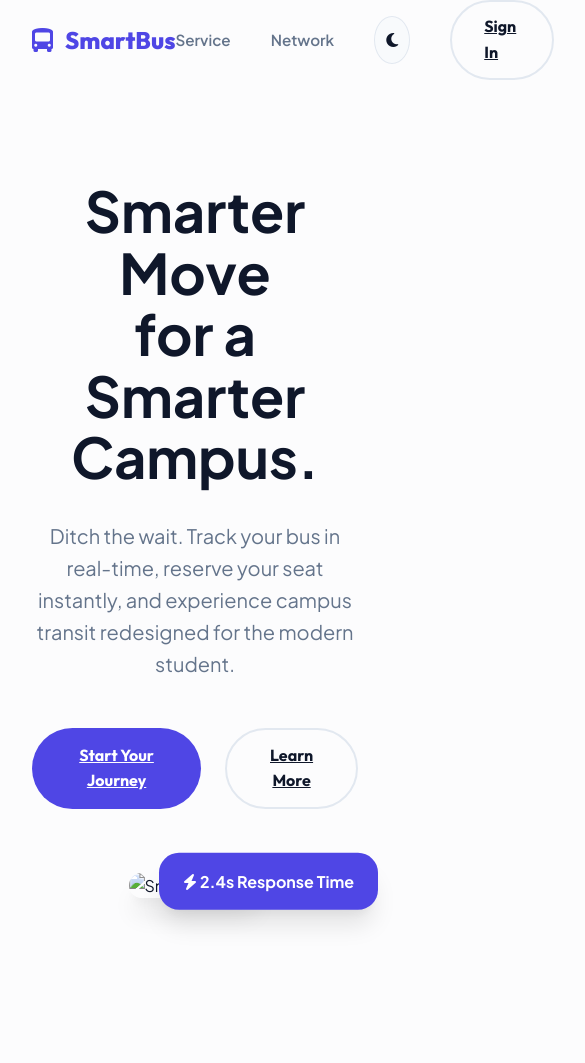
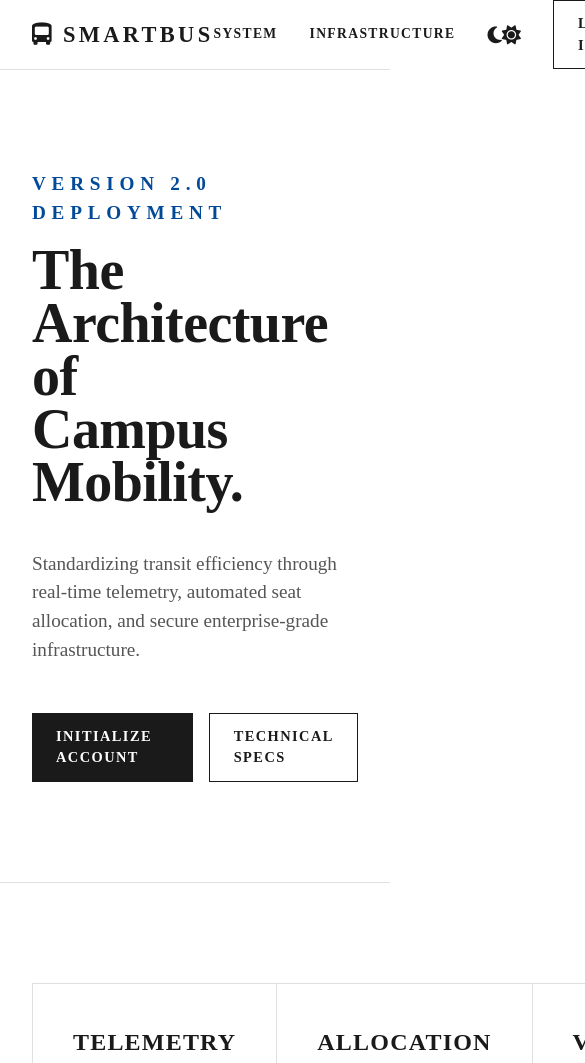
Before and after one commit to SekhSujonHaque2005/Bus-Management-System, a website: page frontend/index.html in a window 390 px wide. Shown: the top 1063 px of the page, 585 px wide, since content can reach past the window. Drawn offline with Linux system fonts and the light colour scheme.

Commit message:
Fix Render port binding and apply Industry Standard Corporate UI (Times New Roman)

```diff
--- a/frontend/css/style.css
+++ b/frontend/css/style.css
@@ -1,61 +1,43 @@
-@import url('https://fonts.googleapis.com/css2?family=Outfit:wght@300;400;500;600;700;800&family=Plus+Jakarta+Sans:ital,wght@0,300;0,400;0,500;0,600;0,700;0,800;1,400&display=swap');
+/*
+   PROFESSIONAL INDUSTRY STANDARD DESIGN SYSTEM
+   Theme: Corporate Excellence / Academic Prestige
+   Font: Times New Roman (Serif)
+*/
 
 :root {
-    /* Light Theme - Handcrafted Palette */
-    --p-50: #f0f4ff;
-    --p-100: #e0e7ff;
-    --p-200: #c7d2fe;
-    --p-600: #4f46e5;
-    --p-700: #4338ca;
-    --p-900: #312e81;
+    /* Industry Standard Palette */
+    --primary: #1a1a1a;        /* Deep Carbon */
+    --primary-alt: #333333;
+    --accent: #2c3e50;        /* Midnight Slate */
+    --brand: #004a99;         /* Corporate Blue */
 
-    --primary: var(--p-600);
-    --primary-alt: var(--p-700);
-    --secondary: #8b5cf6;
-    --accent: #f43f5e;
+    --bg-main: #ffffff;
+    --bg-surface: #fcfcfc;
+    --bg-dark: #111111;
 
-    --bg-main: #fcfcfd;
-    --bg-card: #ffffff;
-    --bg-glass: rgba(255, 255, 255, 0.7);
+    --text-main: #1a1a1a;
+    --text-muted: #555555;
+    --text-light: #888888;
+    --text-white: #ffffff;
 
-    --text-main: #0f172a;
-    --text-muted: #64748b;
-    --text-inverse: #ffffff;
+    --border: #e0e0e0;
+    --border-light: #f0f0f0;
 
-    --border: #e2e8f0;
-    --surface: #f8fafc;
+    --radius-sm: 0px;         /* Sharp corners for professional look */
+    --radius-md: 4px;         /* Subtle rounding only where needed */
 
-    --shadow-soft: 0 4px 6px -1px rgba(0, 0, 0, 0.05), 0 2px 4px -1px rgba(0, 0, 0, 0.03);
-    --shadow-premium: 0 20px 25px -5px rgba(0, 0, 0, 0.1), 0 10px 10px -5px rgba(0, 0, 0, 0.04);
+    --font-serif: "Times New Roman", Times, serif;
 
-    --radius-sm: 12px;
-    --radius-md: 20px;
-    --radius-lg: 32px;
-    --radius-full: 9999px;
-
-    --font-main: 'Plus Jakarta Sans', sans-serif;
-    --font-display: 'Outfit', sans-serif;
-
-    --transition: all 0.4s cubic-bezier(0.23, 1, 0.32, 1);
+    --transition: 0.2s cubic-bezier(0.4, 0, 0.2, 1);
 }
 
-/* Dark Theme Overrides */
 [data-theme="dark"] {
-    --bg-main: #020617;
-    --bg-card: #0f172a;
-    --bg-glass: rgba(15, 23, 42, 0.7);
-
-    --text-main: #f8fafc;
-    --text-muted: #94a3b8;
-
-    --border: #1e293b;
-    --surface: #0f172a;
-
-    --primary: #818cf8;
-    --primary-alt: #6366f1;
-
-    --shadow-soft: 0 4px 6px -1px rgba(0, 0, 0, 0.3);
-    --shadow-premium: 0 20px 25px -5px rgba(0, 0, 0, 0.5);
+    --bg-main: #000000;
+    --bg-surface: #0a0a0a;
+    --text-main: #ffffff;
+    --text-muted: #aaaaaa;
+    --border: #222222;
+    --primary: #ffffff;
 }
 
 * {
@@ -65,218 +47,182 @@
 }
 
 body {
-    font-family: var(--font-main);
+    font-family: var(--font-serif);
     background-color: var(--bg-main);
     color: var(--text-main);
-    line-height: 1.6;
-    transition: background-color 0.5s ease, color 0.5s ease;
+    line-height: 1.5;
+    -webkit-font-smoothing: antialiased;
 }
 
-/* Custom Scrollbar */
-::-webkit-scrollbar { width: 8px; }
-::-webkit-scrollbar-track { background: var(--bg-main); }
-::-webkit-scrollbar-thumb { background: var(--border); border-radius: 10px; }
-::-webkit-scrollbar-thumb:hover { background: var(--text-muted); }
+/* --- TYPOGRAPHY --- */
+h1, h2, h3, h4, h5, h6 {
+    font-weight: 700;
+    letter-spacing: -0.01em;
+    color: var(--text-main);
+    margin-bottom: 1rem;
+}
 
-/* --- PREMIUM UI COMPONENTS --- */
+p { margin-bottom: 1rem; }
 
+/* --- BUTTONS --- */
+.premium-btn {
+    display: inline-flex;
+    align-items: center;
+    justify-content: center;
+    padding: 0.75rem 1.5rem;
+    font-family: var(--font-serif);
+    font-weight: 700;
+    font-size: 0.9rem;
+    text-transform: uppercase;
+    letter-spacing: 0.1em;
+    cursor: pointer;
+    transition: var(--transition);
+    border: none;
+    text-decoration: none;
+}
+
+.btn-fill {
+    background: var(--primary);
+    color: var(--bg-main);
+}
+
+.btn-fill:hover {
+    background: var(--brand);
+    color: white;
+}
+
+.btn-outline {
+    background: transparent;
+    border: 1px solid var(--primary);
+    color: var(--primary);
+}
+
+.btn-outline:hover {
+    background: var(--primary);
+    color: var(--bg-main);
+}
+
+/* --- LAYOUT --- */
+.nav-container {
+    max-width: 1200px;
+    margin: 0 auto;
+    padding: 0 2rem;
+}
+
+nav {
+    border-bottom: 1px solid var(--border);
+    height: 70px;
+    display: flex;
+    align-items: center;
+    background: var(--bg-main);
+}
+
+.nav-brand {
+    font-size: 1.4rem;
+    font-weight: 900;
+    text-transform: uppercase;
+    letter-spacing: 0.15em;
+    color: var(--text-main);
+    text-decoration: none;
+    display: flex;
+    align-items: center;
+    gap: 0.5rem;
+}
+
+.nav-links {
+    margin-left: auto;
+    display: flex;
+    align-items: center;
+    gap: 2rem;
+}
+
+.nav-link {
+    text-decoration: none;
+    color: var(--text-main);
+    font-weight: 700;
+    font-size: 0.85rem;
+    text-transform: uppercase;
+    letter-spacing: 0.1em;
+}
+
+/* --- HERO --- */
+.hero {
+    padding: 100px 0;
+    border-bottom: 1px solid var(--border);
+}
+
+.hero-text h1 {
+    font-size: 5rem;
+    line-height: 0.95;
+    margin-bottom: 2.5rem;
+}
+
+.hero-text p {
+    font-size: 1.2rem;
+    max-width: 600px;
+    color: var(--text-muted);
+    margin-bottom: 3rem;
+}
+
+/* --- CARDS --- */
 .handcrafted-card {
-    background: var(--bg-card);
     border: 1px solid var(--border);
-    border-radius: var(--radius-md);
-    padding: 2rem;
-    box-shadow: var(--shadow-soft);
+    padding: 2.5rem;
     transition: var(--transition);
 }
 
 .handcrafted-card:hover {
-    transform: translateY(-5px);
-    box-shadow: var(--shadow-premium);
-    border-color: var(--primary);
+    border-color: var(--brand);
 }
 
-.premium-btn {
-    display: inline-flex;
-    align-items: center;
-    gap: 0.75rem;
-    padding: 0.8rem 2rem;
-    border-radius: var(--radius-full);
-    font-family: var(--font-display);
-    font-weight: 700;
-    font-size: 1rem;
-    cursor: pointer;
-    transition: var(--transition);
-    border: none;
-    position: relative;
-    overflow: hidden;
-    z-index: 1;
-}
-
-.btn-fill {
-    background: var(--primary);
-    color: white;
-}
-
-.btn-fill:hover {
-    background: var(--primary-alt);
-    transform: scale(1.03);
-    box-shadow: 0 10px 20px -5px var(--primary);
-}
-
-.btn-outline {
-    background: transparent;
-    border: 2px solid var(--border);
-    color: var(--text-main);
-}
-
-.btn-outline:hover {
-    border-color: var(--primary);
-    color: var(--primary);
+.handcrafted-card h3 {
+    font-size: 1.5rem;
+    text-transform: uppercase;
+    letter-spacing: 0.05em;
 }
 
 /* --- THEME TOGGLE --- */
 .theme-toggle {
-    width: 48px;
-    height: 48px;
-    border-radius: 50%;
-    background: var(--surface);
-    border: 1px solid var(--border);
-    display: flex;
-    align-items: center;
-    justify-content: center;
     cursor: pointer;
-    transition: var(--transition);
-    color: var(--text-main);
-}
-
-.theme-toggle:hover {
-    background: var(--primary);
-    color: white;
-    transform: rotate(15deg);
-}
-
-.theme-toggle .fa-sun { display: none; }
-[data-theme="dark"] .theme-toggle .fa-sun { display: block; }
-[data-theme="dark"] .theme-toggle .fa-moon { display: none; }
-
-/* --- NAV BAR --- */
-nav {
-    position: fixed;
-    top: 0; left: 0; right: 0;
-    z-index: 1000;
-    height: 80px;
-    display: flex;
-    align-items: center;
-    transition: var(--transition);
-}
-
-nav.scrolled {
-    height: 70px;
-    background: var(--bg-glass);
-    backdrop-filter: blur(20px);
-    -webkit-backdrop-filter: blur(20px);
-    border-bottom: 1px solid var(--border);
-}
-
-.nav-container {
-    width: 100%;
-    max-width: 1400px;
-    margin: 0 auto;
-    padding: 0 2rem;
-    display: flex;
-    justify-content: space-between;
-    align-items: center;
-}
-
-.nav-brand {
-    font-family: var(--font-display);
-    font-weight: 800;
-    font-size: 1.5rem;
-    color: var(--primary);
-    text-decoration: none;
-    display: flex;
-    align-items: center;
-    gap: 0.75rem;
-}
-
-.nav-links {
-    display: flex;
-    align-items: center;
-    gap: 2.5rem;
-}
-
-.nav-link {
-    text-decoration: none;
-    color: var(--text-muted);
-    font-weight: 600;
-    font-size: 0.95rem;
-    transition: var(--transition);
-}
-
-.nav-link:hover {
-    color: var(--primary);
-}
-
-/* --- HERO SECTION --- */
-.hero {
-    padding: 180px 0 100px;
-    min-height: 100vh;
+    font-size: 1.2rem;
     display: flex;
     align-items: center;
 }
 
-.hero-grid {
+[data-theme="dark"] .fa-moon { display: none; }
+[data-theme="dark"] .fa-sun { display: inline-block; }
+.fa-sun { display: none; }
+
+/* --- DASHBOARD --- */
+.dashboard-wrapper {
     display: grid;
-    grid-template-columns: 1.2fr 1fr;
-    gap: 4rem;
-    align-items: center;
+    grid-template-columns: 260px 1fr;
+    min-height: 100vh;
 }
 
-.hero-text h1 {
-    font-size: 4.5rem;
-    line-height: 1.1;
-    margin-bottom: 2rem;
-    color: var(--text-main);
+.sidebar {
+    border-right: 1px solid var(--border);
+    padding: 2rem;
 }
 
-.hero-text p {
-    font-size: 1.25rem;
-    color: var(--text-muted);
-    margin-bottom: 3rem;
-    max-width: 540px;
+.dashboard-content {
+    padding: 3rem;
+    background: var(--bg-surface);
 }
 
-.hero-image {
-    position: relative;
+.stat-card {
+    border: 1px solid var(--border);
+    background: var(--bg-main);
+    padding: 2rem;
 }
 
-.hero-image img {
-    width: 100%;
-    border-radius: var(--radius-lg);
-    box-shadow: var(--shadow-premium);
-}
-
-.hero-badge {
-    position: absolute;
-    top: -20px;
-    right: -20px;
-    background: var(--primary);
-    color: white;
-    padding: 1rem 1.5rem;
-    border-radius: var(--radius-md);
+.stat-card .value {
+    font-size: 3rem;
     font-weight: 700;
-    box-shadow: var(--shadow-premium);
-    animation: float 3s ease-in-out infinite;
-}
-
-@keyframes float {
-    0%, 100% { transform: translateY(0); }
-    50% { transform: translateY(-10px); }
 }
 
 /* --- RESPONSIVE --- */
-@media (max-width: 1024px) {
-    .hero-grid { grid-template-columns: 1fr; text-align: center; }
-    .hero-text p { margin: 0 auto 3rem; }
+@media (max-width: 900px) {
     .hero-text h1 { font-size: 3.5rem; }
+    .dashboard-wrapper { grid-template-columns: 1fr; }
 }
--- a/frontend/index.html
+++ b/frontend/index.html
@@ -3,46 +3,41 @@
 <head>
     <meta charset="UTF-8">
     <meta name="viewport" content="width=device-width, initial-scale=1.0">
-    <title>LPU Smart Bus | Seamless Campus Mobility</title>
+    <title>SMARTBUS | Enterprise Campus Transit</title>
     <link rel="stylesheet" href="css/style.css">
     <link rel="stylesheet" href="https://cdnjs.cloudflare.com/ajax/libs/font-awesome/6.4.0/css/all.min.css">
 </head>
 <body>
 
-    <nav id="navbar">
-        <div class="nav-container">
+    <nav>
+        <div class="nav-container" style="width: 100%; display: flex; align-items: center;">
             <a href="index.html" class="nav-brand">
-                <i class="fas fa-bus-simple"></i>
-                SmartBus
+                <i class="fas fa-bus-alt"></i>
+                SMARTBUS
             </a>
             <div class="nav-links">
-                <a href="#features" class="nav-link">Service</a>
-                <a href="#tracking" class="nav-link">Network</a>
+                <a href="#features" class="nav-link">System</a>
+                <a href="#network" class="nav-link">Infrastructure</a>
                 <div class="theme-toggle" id="themeToggle">
                     <i class="fas fa-moon"></i>
                     <i class="fas fa-sun"></i>
                 </div>
-                <a href="login.html" class="premium-btn btn-outline">Sign In</a>
-                <a href="register.html" class="premium-btn btn-fill">Get Started</a>
+                <a href="login.html" class="premium-btn btn-outline">Log In</a>
+                <a href="register.html" class="premium-btn btn-fill">Request Access</a>
             </div>
         </div>
     </nav>
 
     <main>
         <section class="hero">
-            <div class="nav-container hero-grid">
+            <div class="nav-container">
                 <div class="hero-text">
-                    <h1>Smarter Move <br>for a Smarter Campus.</h1>
-                    <p>Ditch the wait. Track your bus in real-time, reserve your seat instantly, and experience campus transit redesigned for the modern student.</p>
-                    <div style="display: flex; gap: 1.5rem;">
-                        <a href="register.html" class="premium-btn btn-fill">Start Your Journey</a>
-                        <a href="#features" class="premium-btn btn-outline">Learn More</a>
-                    </div>
-                </div>
-                <div class="hero-image">
-                    <img src="premium_bus_app_hero_1777291366862.png" alt="Smart Bus Hero">
-                    <div class="hero-badge">
-                        <i class="fas fa-bolt"></i> 2.4s Response Time
+                    <p style="text-transform: uppercase; letter-spacing: 0.3em; font-weight: 700; color: var(--brand); margin-bottom: 1rem;">Version 2.0 Deployment</p>
+                    <h1>The Architecture of <br>Campus Mobility.</h1>
+                    <p>Standardizing transit efficiency through real-time telemetry, automated seat allocation, and secure enterprise-grade infrastructure.</p>
+                    <div style="display: flex; gap: 1rem;">
+                        <a href="register.html" class="premium-btn btn-fill">Initialize Account</a>
+                        <a href="#features" class="premium-btn btn-outline">Technical Specs</a>
                     </div>
                 </div>
             </div>
@@ -50,58 +45,59 @@
 
         <section id="features" style="padding: 100px 0;">
             <div class="nav-container">
-                <div style="margin-bottom: 5rem; text-align: center;">
-                    <h2 style="font-size: 3rem; font-family: var(--font-display);">Engineered for Excellence</h2>
-                    <p style="color: var(--text-muted);">A comprehensive suite of tools built to simplify your commute.</p>
-                </div>
+                <div style="display: grid; grid-template-columns: repeat(3, 1fr); gap: 0;">
+                    <div class="handcrafted-card">
+                        <h3>Telemetry</h3>
+                        <p style="font-size: 0.9rem; color: var(--text-muted);">High-precision GPS synchronization across the entire fleet with sub-second latency.</p>
+                        <div style="margin-top: 2rem; font-weight: 700; font-size: 0.8rem; border-top: 1px solid var(--border); padding-top: 1rem;">RT-GPS-01</div>
+                    </div>
 
-                <div class="hero-grid" style="grid-template-columns: repeat(auto-fit, minmax(300px, 1fr));">
-                    <div class="handcrafted-card">
-                        <i class="fas fa-location-arrow fa-2x" style="color: var(--primary); margin-bottom: 1.5rem;"></i>
-                        <h3 style="margin-bottom: 1rem;">Precision Tracking</h3>
-                        <p style="color: var(--text-muted);">Real-time GPS synchronization with sub-meter accuracy across the entire campus network.</p>
+                    <div class="handcrafted-card" style="border-left: 0; border-right: 0;">
+                        <h3>Allocation</h3>
+                        <p style="font-size: 0.9rem; color: var(--text-muted);">Automated seat reservation protocols ensuring optimized cabin capacity and student safety.</p>
+                        <div style="margin-top: 2rem; font-weight: 700; font-size: 0.8rem; border-top: 1px solid var(--border); padding-top: 1rem;">SR-PROTO-X</div>
                     </div>
 
                     <div class="handcrafted-card">
-                        <i class="fas fa-ticket fa-2x" style="color: var(--primary); margin-bottom: 1.5rem;"></i>
-                        <h3 style="margin-bottom: 1rem;">Instant Reservations</h3>
-                        <p style="color: var(--text-muted);">Guaranteed seating with our one-tap booking system. Your seat is waiting for you.</p>
+                        <h3>Validation</h3>
+                        <p style="font-size: 0.9rem; color: var(--text-muted);">Secure multi-factor authentication for every boarding event and digital ticket verification.</p>
+                        <div style="margin-top: 2rem; font-weight: 700; font-size: 0.8rem; border-top: 1px solid var(--border); padding-top: 1rem;">AUTH-SEC-4</div>
                     </div>
+                </div>
+            </div>
+        </section>
 
-                    <div class="handcrafted-card">
-                        <i class="fas fa-shield-check fa-2x" style="color: var(--primary); margin-bottom: 1.5rem;"></i>
-                        <h3 style="margin-bottom: 1rem;">Safety First</h3>
-                        <p style="color: var(--text-muted);">Secure verification for every trip. Travel with peace of mind in our monitored fleet.</p>
-                    </div>
+        <section style="padding: 100px 0; background: var(--bg-surface); border-top: 1px solid var(--border);">
+            <div class="nav-container" style="display: grid; grid-template-columns: 1fr 1fr; gap: 4rem; align-items: center;">
+                <div>
+                    <h2 style="font-size: 3rem; text-transform: uppercase;">Standardized Reporting</h2>
+                    <p>Our system provides comprehensive data analytics for both drivers and administration, ensuring maximum operational transparency.</p>
+                    <ul style="list-style: none; margin-top: 2rem;">
+                        <li style="margin-bottom: 1rem; font-weight: 700;"><i class="fas fa-check-circle"></i> Real-time Load Balancing</li>
+                        <li style="margin-bottom: 1rem; font-weight: 700;"><i class="fas fa-check-circle"></i> Historical Route Analysis</li>
+                        <li style="margin-bottom: 1rem; font-weight: 700;"><i class="fas fa-check-circle"></i> Automated Maintenance Alerts</li>
+                    </ul>
+                </div>
+                <div style="border: 1px solid var(--border); padding: 1rem; background: white;">
+                    <img src="https://images.unsplash.com/photo-1544620347-c4fd4a3d5957?auto=format&fit=crop&q=80&w=1000" alt="Fleet" style="width: 100%; filter: grayscale(100%);">
                 </div>
             </div>
         </section>
     </main>
 
-    <footer style="padding: 80px 0; border-top: 1px solid var(--border);">
-        <div class="nav-container">
-            <div style="display: flex; justify-content: space-between; align-items: center; flex-wrap: wrap; gap: 2rem;">
-                <a href="index.html" class="nav-brand">SmartBus</a>
-                <p style="color: var(--text-muted);">&copy; 2026 LPU Smart Bus Management. All rights reserved.</p>
-                <div style="display: flex; gap: 1.5rem;">
-                    <a href="#" style="color: var(--text-muted);"><i class="fab fa-twitter"></i></a>
-                    <a href="#" style="color: var(--text-muted);"><i class="fab fa-github"></i></a>
-                    <a href="#" style="color: var(--text-muted);"><i class="fab fa-linkedin"></i></a>
-                </div>
+    <footer style="padding: 60px 0; border-top: 1px solid var(--border); background: var(--bg-main);">
+        <div class="nav-container" style="display: flex; justify-content: space-between; align-items: center;">
+            <div class="nav-brand">SMARTBUS</div>
+            <div style="font-size: 0.8rem; font-weight: 700; color: var(--text-muted); text-transform: uppercase; letter-spacing: 0.1em;">
+                &copy; 2026 Enterprise Campus Logistics. All Rights Reserved.
+            </div>
+            <div style="display: flex; gap: 1.5rem;">
+                <a href="#" style="color: var(--text-main);"><i class="fab fa-linkedin-in"></i></a>
+                <a href="#" style="color: var(--text-main);"><i class="fab fa-twitter"></i></a>
             </div>
         </div>
     </footer>
 
     <script src="js/theme.js" type="module"></script>
-    <script>
-        window.addEventListener('scroll', () => {
-            const nav = document.getElementById('navbar');
-            if (window.scrollY > 20) {
-                nav.classList.add('scrolled');
-            } else {
-                nav.classList.remove('scrolled');
-            }
-        });
-    </script>
 </body>
 </html>
```
Also changed, not shown: backend/server.js (+10 -9 lines).
